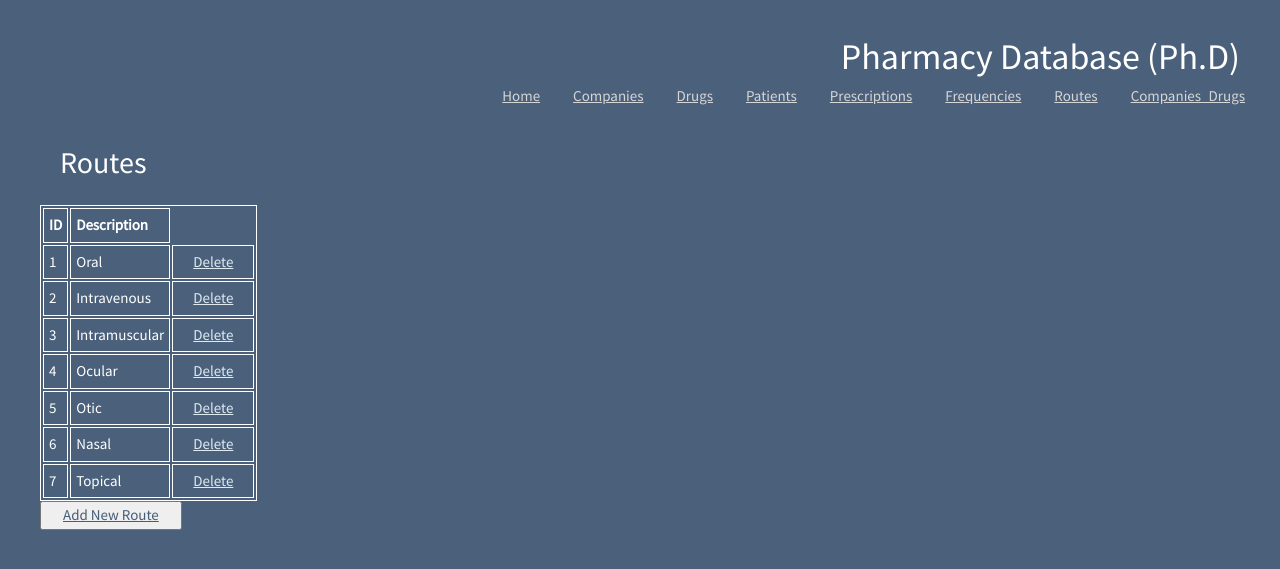
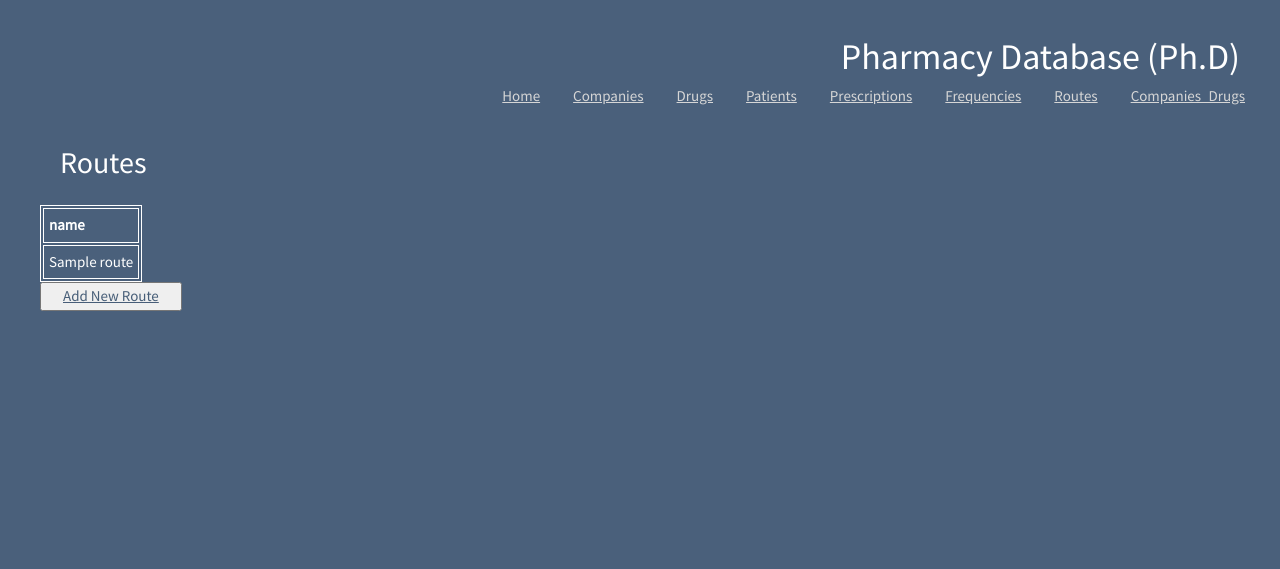
Before and after one commit to ernielum/cs340_project, a Flask app: template templates/routes.j2 in a window 1280 px wide. Shown: the top 569 px of the page. Run offline with Flask 3, Linux system fonts and the light colour scheme; the template is opened without the code that fills it: most values are stand-ins (such as "Sample title", 1, 10 or a date in 2020); some libraries are stand-ins or nearby versions.

Commit message:
Added CRUD operations for frequencies and routes.

```diff
--- a/app.py
+++ b/app.py
@@ -238,13 +238,50 @@ def delete_prescription(id):
     mysql.connection.commit()
     return redirect("/prescriptions.j2")
 
-@app.route('/routes.j2')
+@app.route('/routes.j2', methods=['POST', 'GET'])
 def routes():
-    return render_template("routes.j2")
+    if request.method == 'POST':
+        if request.form.get("addRoute"):
+            description = request.form['description']
+            query = "INSERT INTO Routes (description) VALUES (%s);"
+            cur = mysql.connection.cursor()
+            cur.execute(query, (description,))
+            mysql.connection.commit()
+        return redirect("/routes.j2")
 
-@app.route('/frequencies.j2')
+    if request.method == 'GET':
+        query = "SELECT * FROM Routes;"
+        cur = mysql.connection.cursor()
+        cur.execute(query)
+        routes_data = cur.fetchall()
+        return render_template("/routes.j2", routes=routes_data)
+
+@app.route('/frequencies.j2', methods=['POST', 'GET'])
 def frequencies():
-    return render_template("frequencies.j2")
+    if request.method == 'POST':
+        if request.form.get("addFrequency"):
+            description = request.form['description']
+            query = "INSERT INTO Frequencies(description) VALUES (%s);"
+            cur = mysql.connection.cursor()
+            cur.execute(query, (description,))
+            mysql.connection.commit()
+        return redirect("/frequencies.j2")
+
+    if request.method == 'GET':
+        query = "SELECT * FROM Frequencies;"
+        cur = mysql.connection.cursor()
+        cur.execute(query)
+        freq_data = cur.fetchall()
+        return render_template("frequencies.j2", frequencies=freq_data)
+
+@app.route('/frequencies/delete/<int:id>')
+def delete_frequency(id):
+    query = "DELETE FROM Frequencies WHERE frequency_id = '%s';"
+    cur = mysql.connection.cursor()
+    cur.execute(query, (id,))
+    mysql.connection.commit()
+    return redirect("/frequencies.j2")
+
 
 @app.route('/companies_drugs.j2')
 def companies_drugs():
--- a/templates/routes.j2
+++ b/templates/routes.j2
@@ -59,44 +59,17 @@
         <section id="browse">
             <table border="1" cellpadding="5">
                 <tr>
-                    <th>ID</th>
-                    <th>Description</th>
+                    {% for key in routes[0].keys() %}
+                    <th>{{ key }}</th>
+                    {% endfor %}
                 </tr>
+                {% for route in routes %}
                 <tr>
-                    <td>1</td>
-                    <td>Oral</td>
-                    <td><a href="#" onclick="deleteRoute('this.routeID')">Delete</a></td>
-                  </tr>
-                  <tr>
-                    <td>2</td>
-                    <td>Intravenous</td>
-                    <td><a href="#" onclick="deleteRoute('this.routeID')">Delete</a></td>
-                  </tr>
-                  <tr>
-                    <td>3</td>
-                    <td>Intramuscular</td>
-                    <td><a href="#" onclick="deleteRoute('this.routeID')">Delete</a></td>
-                  </tr>
-                  <tr>
-                    <td>4</td>
-                    <td>Ocular</td>
-                    <td><a href="#" onclick="deleteRoute('this.routeID')">Delete</a></td>
-                  </tr>
-                  <tr>
-                    <td>5</td>
-                    <td>Otic</td>
-                    <td><a href="#" onclick="deleteRoute('this.routeID')">Delete</a></td>
-                  </tr>
-                  <tr>
-                    <td>6</td>
-                    <td>Nasal</td>
-                    <td><a href="#" onclick="deleteRoute('this.routeID')">Delete</a></td>
-                  </tr>
-                  <tr>
-                    <td>7</td>
-                    <td>Topical</td>
-                    <td><a href="#" onclick="deleteRoute('this.routeID')">Delete</a></td>
-                  </tr>
+                    {% for key in route.keys() %}
+                    <td>{{route[key]}}</td>
+                    {% endfor %}
+                </tr>
+                {% endfor %}
             </table>
             <button type ="button"><a href="#" onClick="newRoute()">Add New Route</a></button>
             <p>&nbsp;</p>
@@ -106,9 +79,9 @@
             <form method="POST" id="addRoute">
                 <legend><strong>Add Route</strong></legend>
                 <fieldset class="fields">
-                    <label> Description </label> <input type="text" name="name">
+                    <label> Description </label> <input type="text" name="description" id="description">
                 </fieldset>
-                <input class="btn" type="submit" id="addRoute" value="Add">
+                <input class="btn" type="submit" name="addRoute" id="addRoute" value="Add">
                 <input class="btn" type="button" value="Cancel" onClick="browseRoutes()">
             </form>
         </section><!-- insert -->
```
Also changed, not shown: templates/frequencies.j2 (+17 -32 lines).
